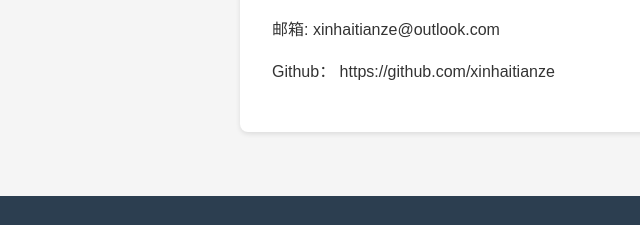
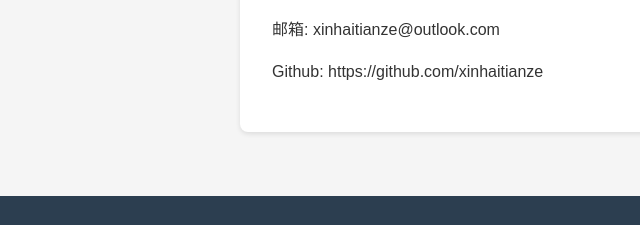
Before and after one commit to xinhaitianze/xinhaitianze.github.io, a plain HTML site: page index.html in a window 1280 px wide. Shown: the part 1123-1348 px from the top of the page, 0-640 px from the left. Drawn offline with Linux system fonts and the light colour scheme.

Commit message:
Update index.html

```diff
--- a/index.html
+++ b/index.html
@@ -85,8 +85,8 @@
 
         <section id="contact" class="intro">
             <h2>联系我</h2>
-            <p>邮箱:    xinhaitianze@outlook.com</p>
-            <p>Github： https://github.com/xinhaitianze</p>
+            <p>邮箱: xinhaitianze@outlook.com</p>
+            <p>Github: https://github.com/xinhaitianze</p>
         </section>
     </div>
 
```
